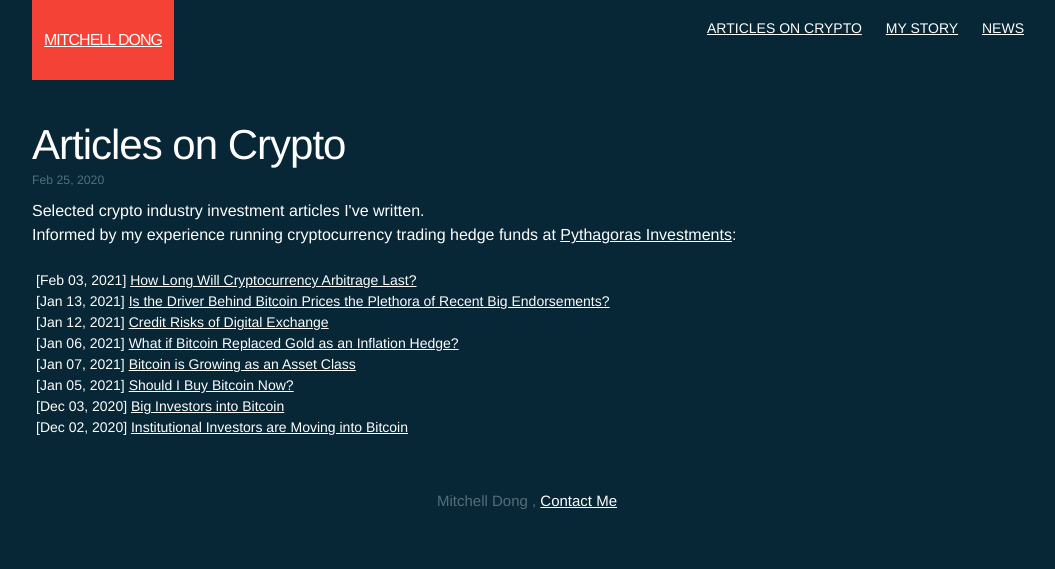
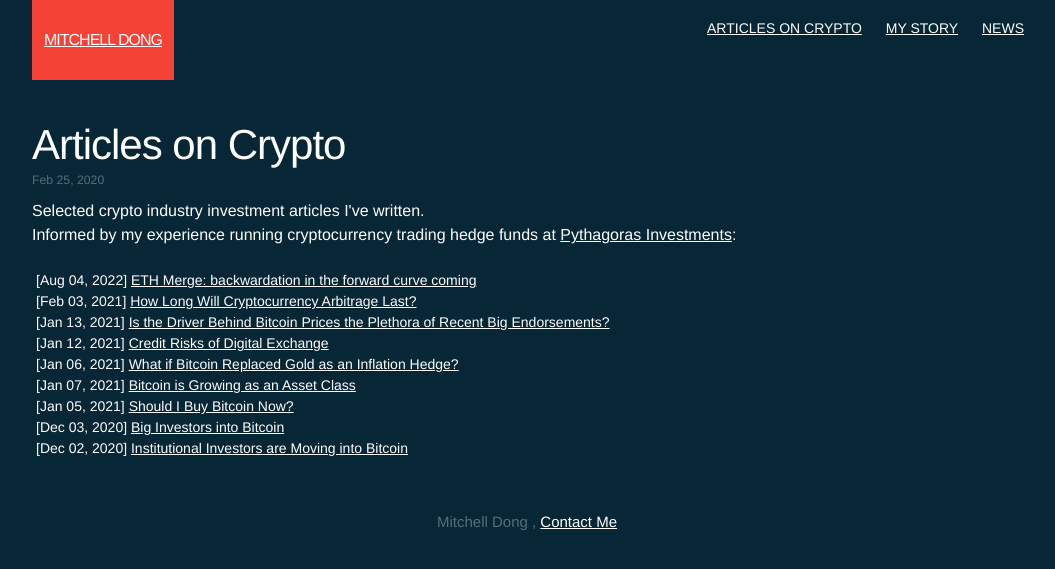
Before and after one commit to pythagoras-investments/mitchelldong_com, a Jekyll site: the page built from crypto-articles.md, in a window 1280 px wide. Shown: the top 569 px of the page, without its empty margins (112-1167 px from the left). Built offline with Jekyll 4.4.1, drawn with Linux system fonts in a browser that asks for light colours.

Commit message:
update article about ETH Merge

```diff
--- a/crypto-articles.md
+++ b/crypto-articles.md
@@ -9,10 +9,10 @@ date:   2020-02-25 12:00:00 -0400
 
 <h5 style="font-size:medium; margin-top:6px;">
 Selected crypto industry investment articles I've written. <br/>
-Informed by my experience running
-cryptocurrency trading hedge funds at <a href="https://pythagoras.investments">Pythagoras Investments</a>:</h5>
+Informed by my experience running cryptocurrency trading hedge funds at <a href="https://pythagoras.investments">Pythagoras Investments</a>:</h5>
 <br/>
 <ul style="list-style-type: none;">
+  <li>[Aug 04, 2022] <a href="https://medium.com/@marketing_56362/eth-merge-backwardation-in-the-forward-curve-coming-99d15967f89" target="_blank">ETH Merge: backwardation in the forward curve coming</a></li>
   <li>[Feb 03, 2021] <a href="https://insightsfromleaders.medium.com/mitchell-dong-ac79a0769c3f" target="_blank">How Long Will Cryptocurrency Arbitrage Last?</a></li>
   <li>[Jan 13, 2021] <a href="https://impactmagazine.medium.com/mitchell-dong-15707842f240" target="_blank">Is the Driver Behind Bitcoin Prices the Plethora of Recent Big Endorsements?</a></li>
   <li>[Jan 12, 2021] <a href="https://coolbrandspeople.wordpress.com/2021/01/12/mitchell-dong-2/" target="_blank">Credit Risks of Digital Exchange</a></li>
@@ -20,7 +20,6 @@ cryptocurrency trading hedge funds at <a href="https://pythagoras.investments">P
   <li>[Jan 07, 2021] <a href="https://coolbrandspeople.wordpress.com/2021/01/07/mitchell-dong/" target="_blank">Bitcoin is Growing as an Asset Class</a></li>
   <li>[Jan 05, 2021] <a href="https://impactmagazine.medium.com/mitchell-dong-45142d3d5bba" target="_blank">Should I Buy Bitcoin Now?</a></li><li>[Dec 03, 2020] <a href="https://a-point-of-view.medium.com/mitchell-dong-55af476b6bc4" target="_blank">Big Investors into Bitcoin</a></li>
   <li>[Dec 02, 2020] <a href="https://coolbrandsinfluencers.wordpress.com/2020/12/02/mitchell-dong/" target="_blank">Institutional Investors are Moving into Bitcoin</a></li>
-
 </ul>
 
 </div>
```
